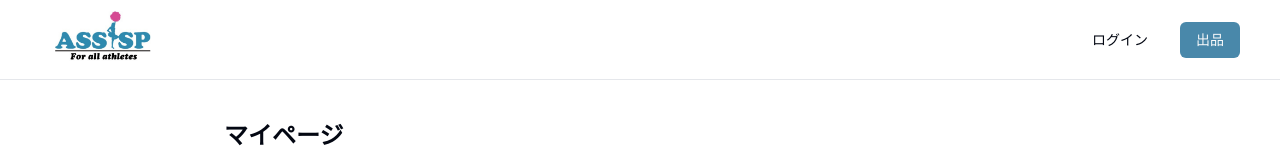
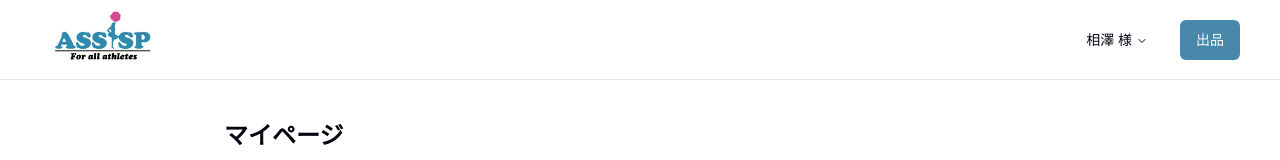
Before and after one commit to zawazawa84/assispo, a Next.js app: page /mypage in a window 1280 px wide. Shown: the top 160 px of the page. Built offline with nearby package versions, Linux system fonts and the light colour scheme.

Commit message:
ヘッダーにナビゲーションをつける

```diff
--- a/package.json
+++ b/package.json
@@ -11,6 +11,7 @@
   },
   "dependencies": {
     "@radix-ui/react-label": "^2.0.2",
+    "@radix-ui/react-navigation-menu": "^1.1.4",
     "@radix-ui/react-scroll-area": "^1.0.4",
     "@radix-ui/react-select": "^1.2.2",
     "@radix-ui/react-separator": "^1.0.3",
--- a/src/components/Layout/Header.tsx
+++ b/src/components/Layout/Header.tsx
@@ -1,6 +1,17 @@
+'use client';
+
 import Image from 'next/image';
 import { Input } from '../ui/input';
 import { Button } from '../ui/button';
+import {
+  NavigationMenu,
+  NavigationMenuContent,
+  NavigationMenuItem,
+  NavigationMenuLink,
+  NavigationMenuList,
+  NavigationMenuTrigger,
+} from '../ui/navigation-menu';
+import Link from 'next/link';
 
 export const Header = () => {
   return (
@@ -13,9 +24,26 @@ export const Header = () => {
         className="object-cover ml-10"
       />
       <div className="flex space-x-4 mr-10">
-        <Button variant="ghost" className="h-auto">
-          ログイン
-        </Button>
+        <NavigationMenu className="h-auto">
+          <NavigationMenuList>
+            <NavigationMenuItem>
+              <NavigationMenuTrigger>相澤 様</NavigationMenuTrigger>
+              <NavigationMenuContent>
+                <ul className="w-40 p-5 space-y-1">
+                  <li>
+                    <Link href={'/mypage'}>マイページ</Link>
+                  </li>
+                  <li>
+                    <Link href={'/mypage/orderhistory'}>注文履歴</Link>
+                  </li>
+                  <li>
+                    <p className="text-destructive">ログアウト</p>
+                  </li>
+                </ul>
+              </NavigationMenuContent>
+            </NavigationMenuItem>
+          </NavigationMenuList>
+        </NavigationMenu>
         <Button className="bg-themeblue h-auto">出品</Button>
       </div>
     </div>
--- /dev/null
+++ b/src/components/ui/navigation-menu.tsx
@@ -0,0 +1,128 @@
+import * as React from "react"
+import * as NavigationMenuPrimitive from "@radix-ui/react-navigation-menu"
+import { cva } from "class-variance-authority"
+import { ChevronDown } from "lucide-react"
+
+import { cn } from "@/lib/utils"
+
+const NavigationMenu = React.forwardRef<
+  React.ElementRef<typeof NavigationMenuPrimitive.Root>,
+  React.ComponentPropsWithoutRef<typeof NavigationMenuPrimitive.Root>
+>(({ className, children, ...props }, ref) => (
+  <NavigationMenuPrimitive.Root
+    ref={ref}
+    className={cn(
+      "relative z-10 flex max-w-max flex-1 items-center justify-center",
+      className
+    )}
+    {...props}
+  >
+    {children}
+    <NavigationMenuViewport />
+  </NavigationMenuPrimitive.Root>
+))
+NavigationMenu.displayName = NavigationMenuPrimitive.Root.displayName
+
+const NavigationMenuList = React.forwardRef<
+  React.ElementRef<typeof NavigationMenuPrimitive.List>,
+  React.ComponentPropsWithoutRef<typeof NavigationMenuPrimitive.List>
+>(({ className, ...props }, ref) => (
+  <NavigationMenuPrimitive.List
+    ref={ref}
+    className={cn(
+      "group flex flex-1 list-none items-center justify-center space-x-1",
+      className
+    )}
+    {...props}
+  />
+))
+NavigationMenuList.displayName = NavigationMenuPrimitive.List.displayName
+
+const NavigationMenuItem = NavigationMenuPrimitive.Item
+
+const navigationMenuTriggerStyle = cva(
+  "group inline-flex h-10 w-max items-center justify-center rounded-md bg-background px-4 py-2 text-sm font-medium transition-colors hover:bg-accent hover:text-accent-foreground focus:bg-accent focus:text-accent-foreground focus:outline-none disabled:pointer-events-none disabled:opacity-50 data-[active]:bg-accent/50 data-[state=open]:bg-accent/50"
+)
+
+const NavigationMenuTrigger = React.forwardRef<
+  React.ElementRef<typeof NavigationMenuPrimitive.Trigger>,
+  React.ComponentPropsWithoutRef<typeof NavigationMenuPrimitive.Trigger>
+>(({ className, children, ...props }, ref) => (
+  <NavigationMenuPrimitive.Trigger
+    ref={ref}
+    className={cn(navigationMenuTriggerStyle(), "group", className)}
+    {...props}
+  >
+    {children}{" "}
+    <ChevronDown
+      className="relative top-[1px] ml-1 h-3 w-3 transition duration-200 group-data-[state=open]:rotate-180"
+      aria-hidden="true"
+    />
+  </NavigationMenuPrimitive.Trigger>
+))
+NavigationMenuTrigger.displayName = NavigationMenuPrimitive.Trigger.displayName
+
+const NavigationMenuContent = React.forwardRef<
+  React.ElementRef<typeof NavigationMenuPrimitive.Content>,
+  React.ComponentPropsWithoutRef<typeof NavigationMenuPrimitive.Content>
+>(({ className, ...props }, ref) => (
+  <NavigationMenuPrimitive.Content
+    ref={ref}
+    className={cn(
+      "left-0 top-0 w-full data-[motion^=from-]:animate-in data-[motion^=to-]:animate-out data-[motion^=from-]:fade-in data-[motion^=to-]:fade-out data-[motion=from-end]:slide-in-from-right-52 data-[motion=from-start]:slide-in-from-left-52 data-[motion=to-end]:slide-out-to-right-52 data-[motion=to-start]:slide-out-to-left-52 md:absolute md:w-auto ",
+      className
+    )}
+    {...props}
+  />
+))
+NavigationMenuContent.displayName = NavigationMenuPrimitive.Content.displayName
+
+const NavigationMenuLink = NavigationMenuPrimitive.Link
+
+const NavigationMenuViewport = React.forwardRef<
+  React.ElementRef<typeof NavigationMenuPrimitive.Viewport>,
+  React.ComponentPropsWithoutRef<typeof NavigationMenuPrimitive.Viewport>
+>(({ className, ...props }, ref) => (
+  <div className={cn("absolute left-0 top-full flex justify-center")}>
+    <NavigationMenuPrimitive.Viewport
+      className={cn(
+        "origin-top-center relative mt-1.5 h-[var(--radix-navigation-menu-viewport-height)] w-full overflow-hidden rounded-md border bg-popover text-popover-foreground shadow-lg data-[state=open]:animate-in data-[state=closed]:animate-out data-[state=closed]:zoom-out-95 data-[state=open]:zoom-in-90 md:w-[var(--radix-navigation-menu-viewport-width)]",
+        className
+      )}
+      ref={ref}
+      {...props}
+    />
+  </div>
+))
+NavigationMenuViewport.displayName =
+  NavigationMenuPrimitive.Viewport.displayName
+
+const NavigationMenuIndicator = React.forwardRef<
+  React.ElementRef<typeof NavigationMenuPrimitive.Indicator>,
+  React.ComponentPropsWithoutRef<typeof NavigationMenuPrimitive.Indicator>
+>(({ className, ...props }, ref) => (
+  <NavigationMenuPrimitive.Indicator
+    ref={ref}
+    className={cn(
+      "top-full z-[1] flex h-1.5 items-end justify-center overflow-hidden data-[state=visible]:animate-in data-[state=hidden]:animate-out data-[state=hidden]:fade-out data-[state=visible]:fade-in",
+      className
+    )}
+    {...props}
+  >
+    <div className="relative top-[60%] h-2 w-2 rotate-45 rounded-tl-sm bg-border shadow-md" />
+  </NavigationMenuPrimitive.Indicator>
+))
+NavigationMenuIndicator.displayName =
+  NavigationMenuPrimitive.Indicator.displayName
+
+export {
+  navigationMenuTriggerStyle,
+  NavigationMenu,
+  NavigationMenuList,
+  NavigationMenuItem,
+  NavigationMenuContent,
+  NavigationMenuTrigger,
+  NavigationMenuLink,
+  NavigationMenuIndicator,
+  NavigationMenuViewport,
+}
```
Also changed, not shown: 1 other file (tests, documents, lock files or other folders).
